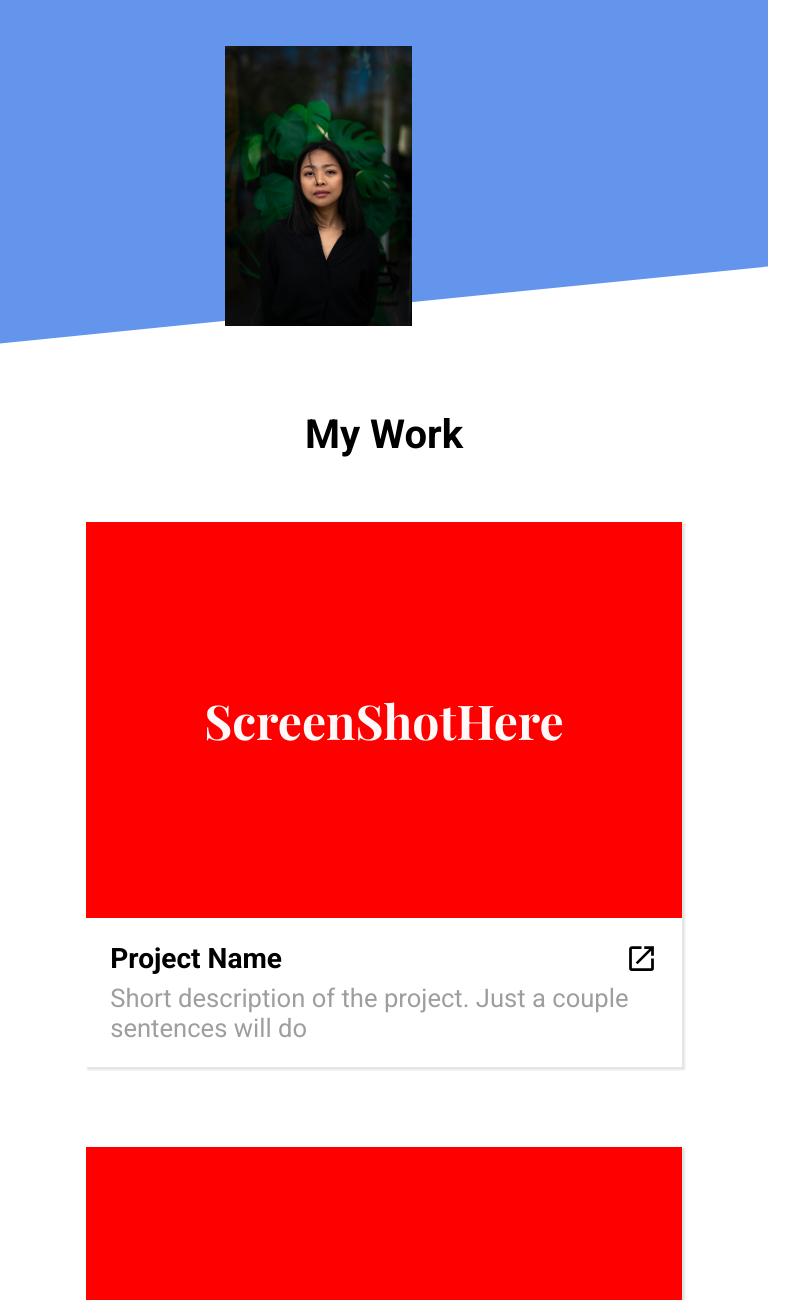
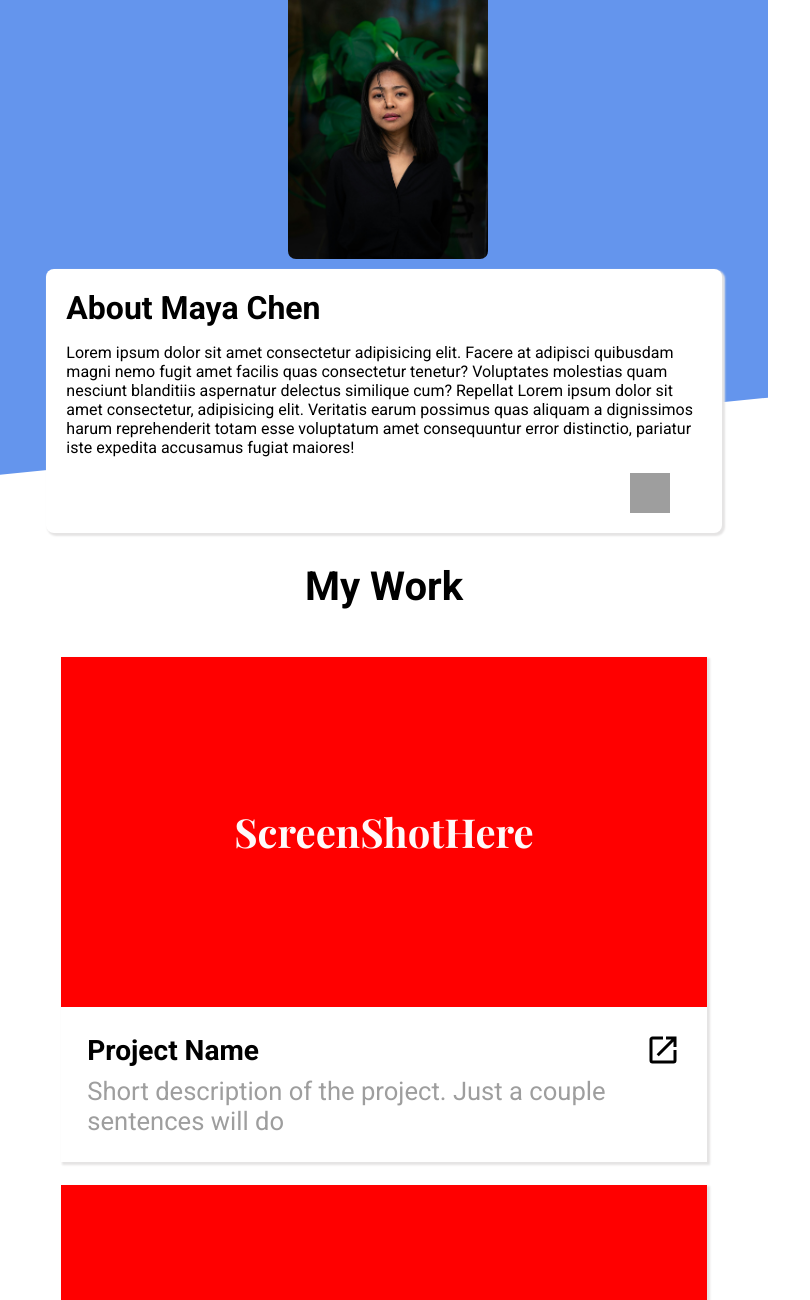
Before and after one commit to Neco-arch/Homepage, a website built with webpack: page src/template.html in a window 768 px wide. Shown: the top 1300 px of the page, 810 px wide, since content can reach past the window. Built offline with nearby package versions, Linux system fonts and the light colour scheme; grey boxes are pictures that could not be loaded; a web font is replaced by a local one.

Commit message:
Add : responsive to mobile and tablet

```diff
--- a/src/style.css
+++ b/src/style.css
@@ -27,7 +27,6 @@ body {
   padding: 6%;
   display: flex;
   justify-content: center;
-  overflow: hidden;
 }
 
 .Top_layout {
@@ -86,8 +85,7 @@ body {
   align-items: center;
   gap: 1rem;
   max-width: 100%;
-  min-height: 100dvh;
-  padding: 5%;
+  padding: 4%;
 }
 
 .Heading_Work {
@@ -96,10 +94,10 @@ body {
 
 .Work-Wrapper {
   display: grid;
-  grid-template-columns: repeat(auto-fill, minmax(500px, 1fr));
-  gap: 5rem;
+  grid-template-columns: repeat(3, minmax(300px, 1fr));
+  gap: 3vw;
   width: 100%;
-  padding: 3rem;
+  padding: 4vw;
   align-content: start;
   align-items: stretch;
 }
@@ -116,8 +114,7 @@ body {
   display: flex;
   justify-content: center;
   align-items: center;
-  max-width: 100%;
-  aspect-ratio: 3 / 2;
+  height: 350px;
   background-color: red;
 }
 
@@ -176,6 +173,7 @@ body {
   display: flex;
   flex-direction: column;
   gap: 1rem;
+  font-size: 1.5rem;
 }
 
 .Contact_Me > h2 {
@@ -192,3 +190,60 @@ body {
   max-width: 6%;
   filter: brightness(0) invert(1);
 }
+
+
+@media (min-width: 768px) and (max-width: 1024px) {
+  .Work-Wrapper {
+    grid-template-columns: repeat(2, minmax(250px, 1fr));
+  }
+
+  #DeskSetup {
+  width: 300px;
+  aspect-ratio: 1 / 1;
+  object-fit: cover;
+}
+
+.ScreenShot > h2 {
+  font-size: 2.5rem;
+  font-family: "Playfair Display";
+  color: rgb(255, 249, 249);
+}
+}
+
+@media (min-width: 320px) and (max-width: 768px) {
+  .Work-Wrapper {
+    grid-template-columns: repeat(1, minmax(250px, 1fr));
+  }
+
+  .Top_layout {
+    align-items: center;
+    flex-direction: column;
+    max-height: 50dvh;
+    margin-bottom: 40px;
+  }
+
+  .Img-Profile {
+    width: 200px;
+    margin-bottom: 10px;
+
+  }
+
+  .About_me {
+    max-width: 100%;
+  }
+
+  #DeskSetup {
+  width: 250px;
+}
+  .BottomPage {
+    flex-direction: column;
+  }
+
+  .Contact_Me > h3 {
+    font-size: 1rem;
+  }
+
+  .Contact > h3 {
+    font-size: 1rem;
+  }
+}
--- a/src/template.html
+++ b/src/template.html
@@ -137,7 +137,7 @@
 </section>
 <footer class="BottomPage">
   <div class="Contact_Me">
-    <h2>Contact me</h2>
+    <h2 class="Contacth2">Contact me</h2>
     <h3>Please get in touch if you think our work could be mutually beneficial</h3>
     <br>
     <h3>123 Random Road Random Town , California 12345</h3>
```
